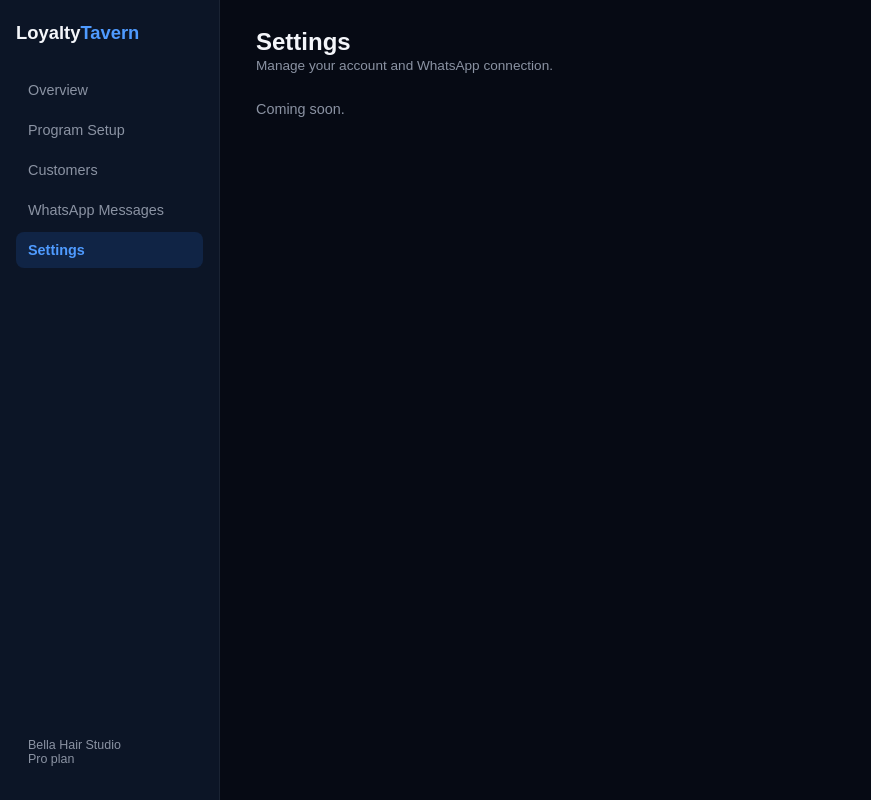
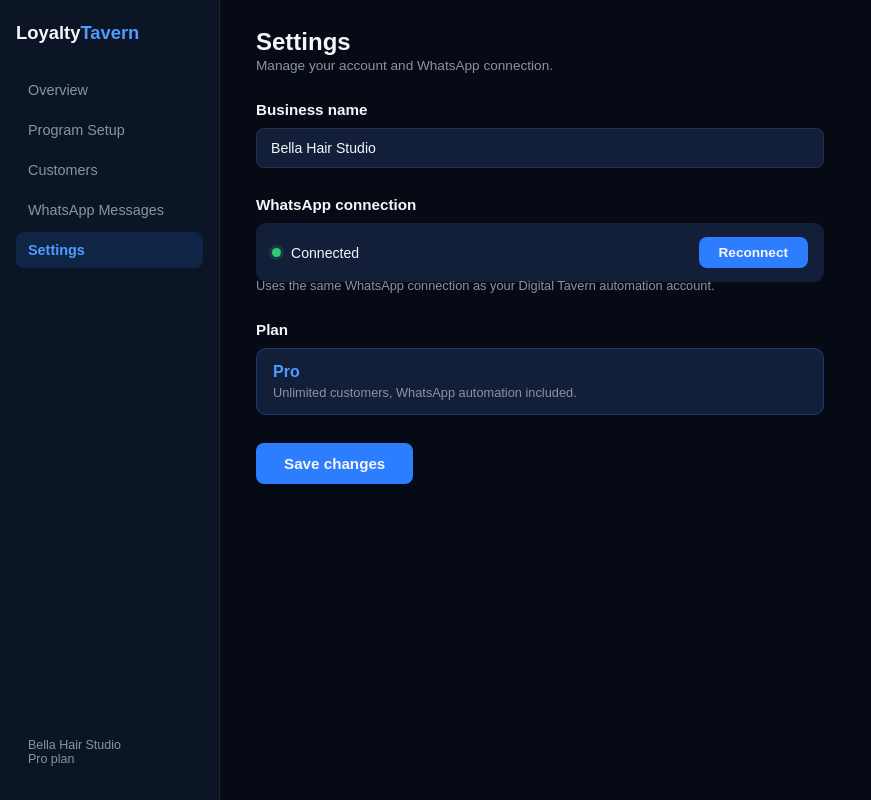
Before and after one commit to mmmlungi/digitaltavern-loyalty, a React (Vite) app: page /settings in a window 1280 px wide. Shown: the whole page, without its empty margins (0-871 px from the left). Built offline with nearby package versions, Linux system fonts and the light colour scheme.

Commit message:
Build Settings page

```diff
--- a/src/pages/Settings/Settings.jsx
+++ b/src/pages/Settings/Settings.jsx
@@ -1,11 +1,47 @@
+import { useState } from 'react';
+
 export default function Settings() {
+  const [businessName, setBusinessName] = useState('Bella Hair Studio');
+  const [saved, setSaved] = useState(false);
+  const whatsappConnected = true;
+
+  const handleSave = () => {
+    setSaved(true);
+    setTimeout(() => setSaved(false), 2500);
+  };
+
   return (
     <main className="main">
       <h1 className="main__title">Settings</h1>
       <p className="main__subtitle">Manage your account and WhatsApp connection.</p>
-      <p style={{ color: 'var(--silver-500)', fontSize: '0.9rem' }}>
-        Coming soon.
-      </p>
+
+      <div className="form-section">
+        <div className="form-section__label">Business name</div>
+        <input type="text" className="form-input" value={businessName} onChange={(e) => setBusinessName(e.target.value)} />
+      </div>
+
+      <div className="form-section">
+        <div className="form-section__label">WhatsApp connection</div>
+        <div className="connection-status">
+          <span className={'connection-dot' + (whatsappConnected ? ' connection-dot--online' : '')} />
+          <span className="connection-status__text">{whatsappConnected ? 'Connected' : 'Not connected'}</span>
+          <button className="save-button save-button--small connection-status__action">
+            {whatsappConnected ? 'Reconnect' : 'Connect WhatsApp'}
+          </button>
+        </div>
+        <p className="form-section__hint">Uses the same WhatsApp connection as your Digital Tavern automation account.</p>
+      </div>
+
+      <div className="form-section">
+        <div className="form-section__label">Plan</div>
+        <div className="plan-card">
+          <span className="plan-card__name">Pro</span>
+          <span className="plan-card__desc">Unlimited customers, WhatsApp automation included.</span>
+        </div>
+      </div>
+
+      <button className="save-button" onClick={handleSave}>Save changes</button>
+      {saved && <div className="save-confirmation">Saved</div>}
     </main>
   );
 }
--- a/src/styles/theme.css
+++ b/src/styles/theme.css
@@ -267,3 +267,12 @@ body {
 .progress-label { font-size: 0.78rem; color: var(--silver-300); min-width: 34px; text-align: right; }
 .status-pill { font-size: 0.72rem; font-weight: 600; padding: 4px 12px; border-radius: 999px; }
 .status-pill--ready { background: rgba(46, 204, 113, 0.15); color: var(--green); }
+
+.connection-status { display: flex; align-items: center; gap: 10px; background: var(--navy-700); border-radius: 10px; padding: 14px 16px; }
+.connection-dot { width: 9px; height: 9px; border-radius: 50%; background: var(--silver-500); flex-shrink: 0; }
+.connection-dot--online { background: var(--green); box-shadow: 0 0 0 3px rgba(46, 204, 113, 0.15); }
+.connection-status__text { font-size: 0.88rem; color: var(--white); flex-grow: 1; }
+.connection-status__action { margin-top: 0; }
+.plan-card { background: var(--navy-700); border: 1px solid rgba(45, 125, 255, 0.3); border-radius: 10px; padding: 14px 16px; display: flex; flex-direction: column; gap: 4px; }
+.plan-card__name { font-family: 'Rajdhani', sans-serif; font-weight: 700; color: var(--blue-400); font-size: 1rem; }
+.plan-card__desc { font-size: 0.8rem; color: var(--silver-500); }
```
